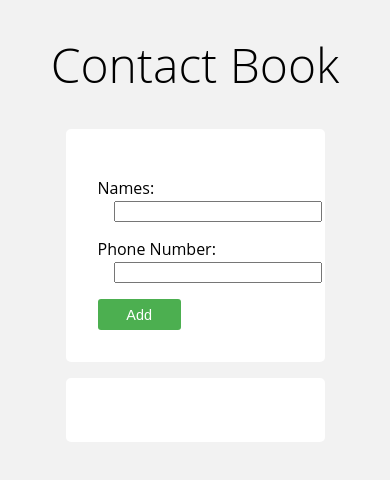
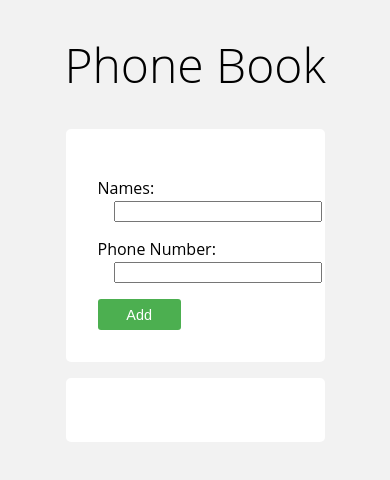
Before and after one commit to limkokwing-lesotho/webdesign-sample, a plain HTML site: page public/index.html in a window 390 px wide. Drawn offline with Linux system fonts and the light colour scheme; no server answers.

Commit message:
Rename 'contact' to 'phone'

```diff
--- a/public/index.html
+++ b/public/index.html
@@ -5,11 +5,11 @@
     <meta http-equiv="X-UA-Compatible" content="IE=edge" />
     <meta name="viewport" content="width=device-width, initial-scale=1.0" />
     <link rel="stylesheet" href="style.css" />
-    <title>Contact Book</title>
+    <title>Phone Book</title>
   </head>
   <body>
     <header>
-      <h1>Contact Book</h1>
+      <h1>Phone Book</h1>
     </header>
     <section class="form">
       <p>
```
